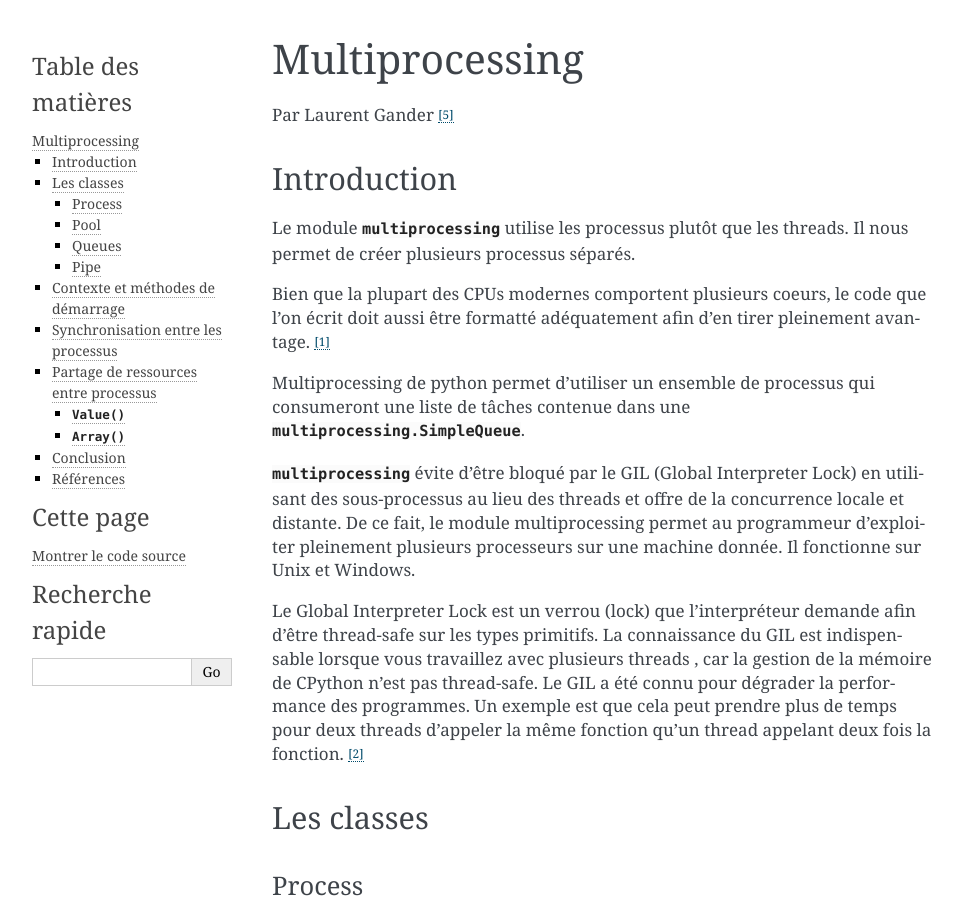
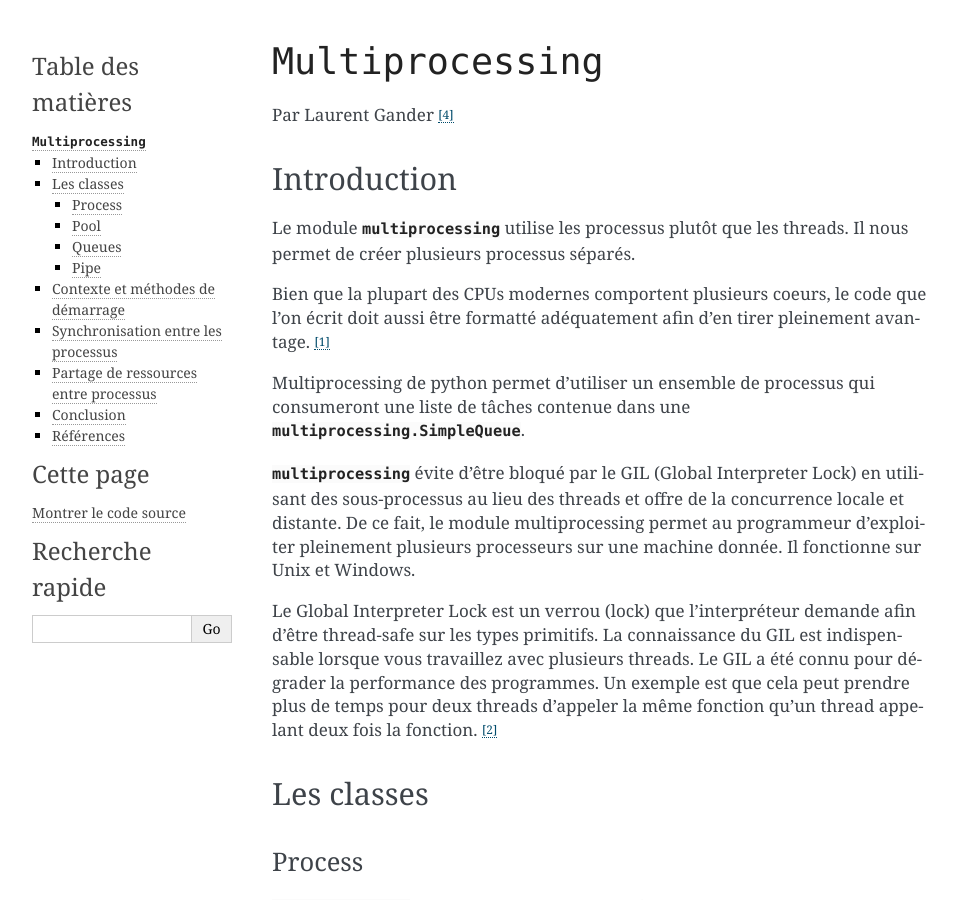
Before and after one commit to HE-Arc/livre-python, a Sphinx documentation site: the page built from source/multiprocessing/index.rst, in a window 1280 px wide and 900 px high. Shown: the whole window, without its empty margins (148-1110 px from the left). Built offline with Sphinx 7.4.7, drawn with Linux system fonts in a browser that asks for light colours; some of the changed text lies outside the part shown.

Commit message:
Revision 2

```diff
--- a/source/multiprocessing/index.rst
+++ b/source/multiprocessing/index.rst
@@ -1,7 +1,7 @@
 .. _multiprocessing-tutorial:
 
 ===================
-Multiprocessing
+``Multiprocessing``
 ===================
 
 Par Laurent Gander [#gl]_
@@ -17,8 +17,7 @@ Multiprocessing de python permet d'utiliser un ensemble de processus qui consume
 
 :py:mod:`multiprocessing` évite d'être bloqué par le GIL (Global Interpreter Lock) en utilisant des sous-processus au lieu des threads et offre de la concurrence locale et distante. De ce fait, le module multiprocessing permet au programmeur d'exploiter pleinement plusieurs processeurs sur une machine donnée. Il fonctionne sur Unix et Windows.
 
-Le Global Interpreter Lock est un verrou (lock) que l'interpréteur demande afin d'être thread-safe sur les types primitifs. La connaissance du GIL est indispensable lorsque vous travaillez avec plusieurs threads , car la gestion de la mémoire de CPython n'est pas thread-safe.
-Le GIL a été connu pour dégrader la performance des programmes.
+Le Global Interpreter Lock est un verrou (lock) que l'interpréteur demande afin d'être thread-safe sur les types primitifs. La connaissance du GIL est indispensable lorsque vous travaillez avec plusieurs threads. Le GIL a été connu pour dégrader la performance des programmes.
 Un exemple est que cela peut prendre plus de temps pour deux threads d'appeler la même fonction qu'un thread appelant deux fois la fonction. [#Ref2]_
 
 Les classes
@@ -168,7 +167,7 @@ Pour de plus amples informations :
 
     Queues           : :py:class:`multiprocessing.Queue`
 
-    Pipe             : :py:class:`multiprocessing.Pipe`
+    Pipe             : :py:func:`multiprocessing.Pipe`
 
     Pool             : :py:class:`multiprocessing.pool.Pool`
 
```
Also changed, not shown: other parts of source/multiprocessing/index.rst (+3 -5 lines).
